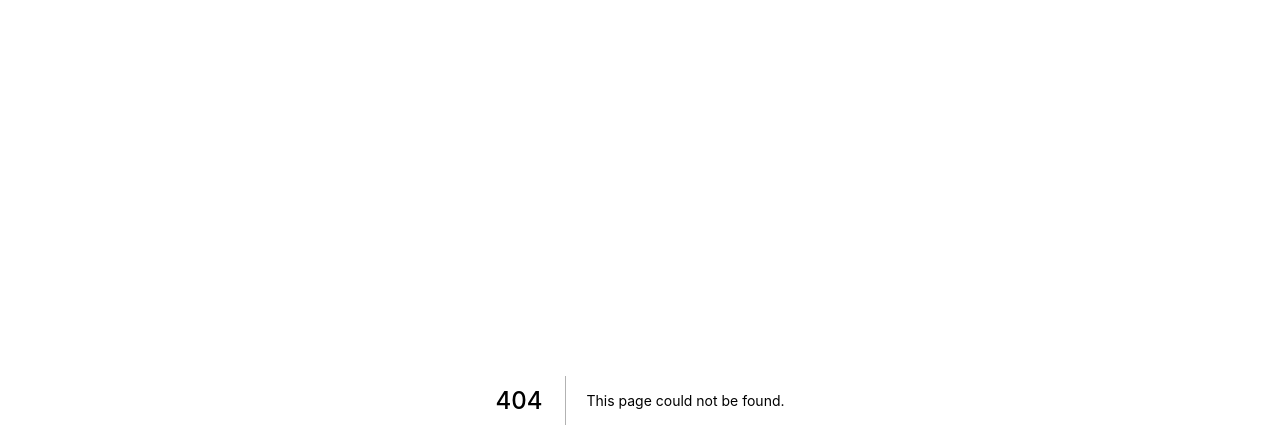
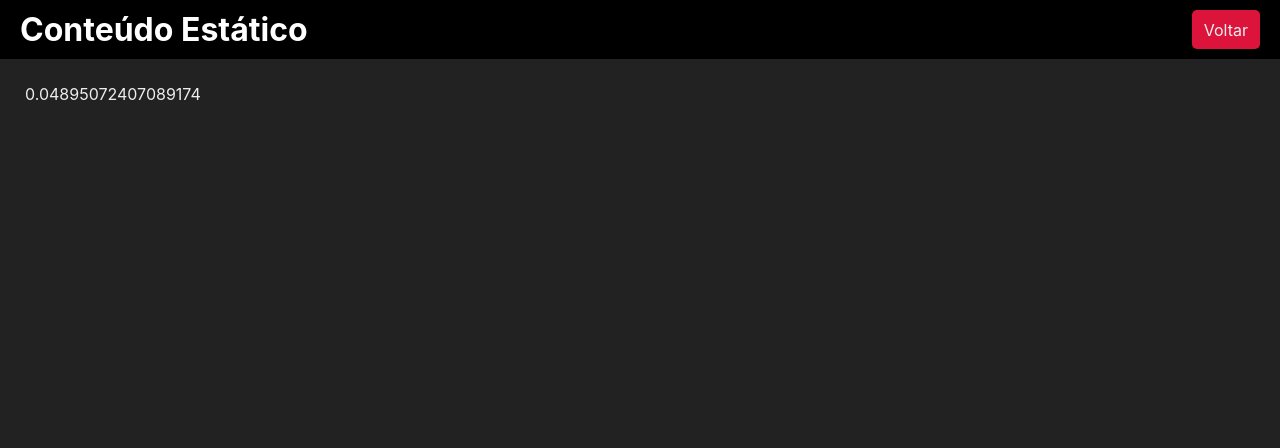
Before and after one commit to GuilCMattos/fundamentsNextJs, a Next.js app: page /static in a window 1280 px wide. Before the commit this address had no page. Shown: the top 448 px of the page. Built offline with nearby package versions, Linux system fonts and the light colour scheme.

Commit message:
add: pre-render next.js

```diff
--- a/src/components/Nav.jsx
+++ b/src/components/Nav.jsx
@@ -5,7 +5,7 @@ export default function Nav(props) {
     return(
 
 
-            <Link href={props.destino}>
+            <Link href={props.destino} passHref>
                 <div className={styles.nav} style={{
                     backgroundColor: props.cor ?? 'dodgerblue'
                 }}>{props.text}</div>
--- a/src/pages/client/[filial]/[code].jsx
+++ b/src/pages/client/[filial]/[code].jsx
@@ -3,7 +3,7 @@ import Layout from '../../../components/Layout'
 import { useRouter } from "next/router"
 import { useEffect } from "react";
 
-export default function clientCode() {
+export default function ClientCode() {
 
     const router = useRouter();
     useEffect(()=> {
--- a/src/pages/index.jsx
+++ b/src/pages/index.jsx
@@ -20,6 +20,7 @@ export default function Home() {
        <Nav text='Código ' destino="/client/sp/321" cor="darkblue"></Nav>
        <Nav text='Componente com Estado' destino="/estado" cor="purple"></Nav>
        <Nav text='Integração' destino="/integracao" cor="blue"></Nav>
+       <Nav text='Conteúdo Estático' destino="/static" cor="#fa054a"></Nav>
         </div>
     )
 }
--- /dev/null
+++ b/src/pages/static.jsx
@@ -0,0 +1,17 @@
+import Layout from '../components/Layout'
+
+export function getStaticProps() {
+    return {
+        props: {
+            numero: Math.random()
+        }
+    }
+}
+
+export default function Static(props) {
+    return (
+        <Layout title="Conteúdo Estático">
+            <div>{props.numero}</div>
+        </Layout>
+    )
+}
```
